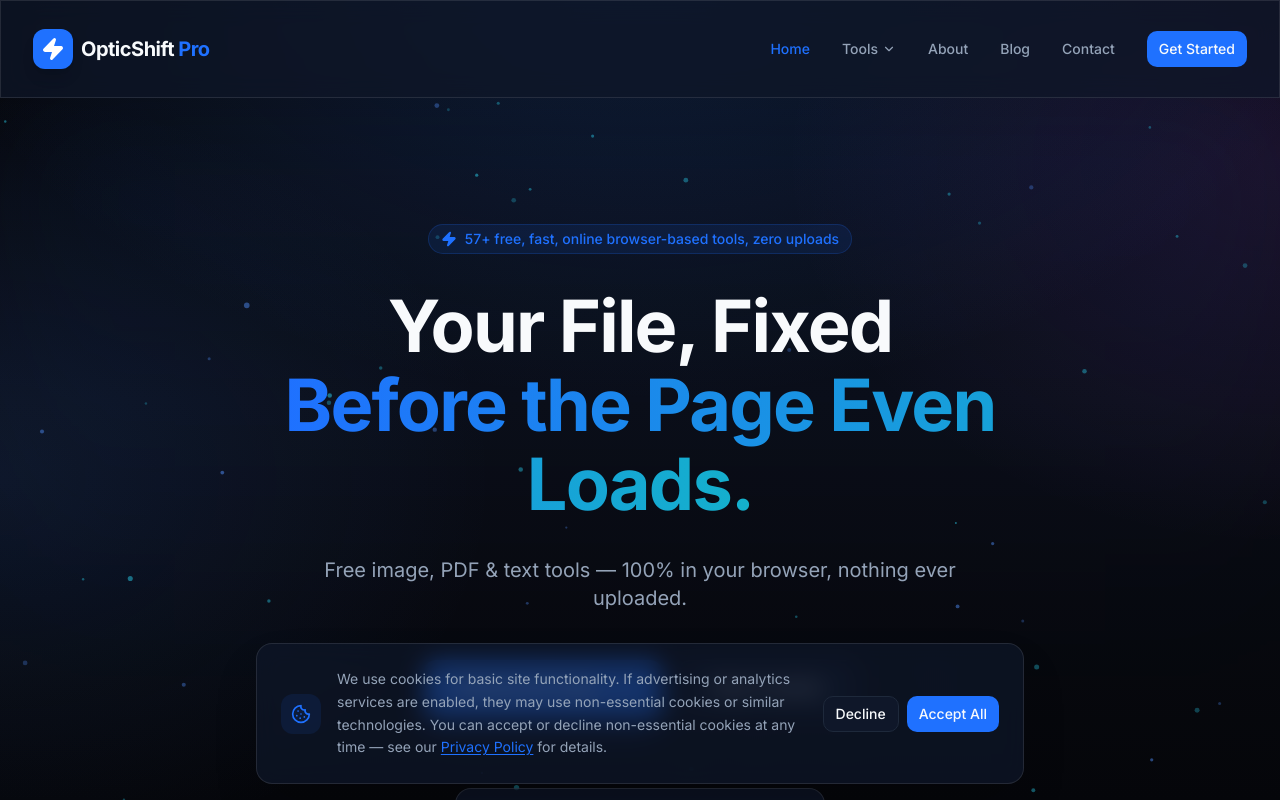
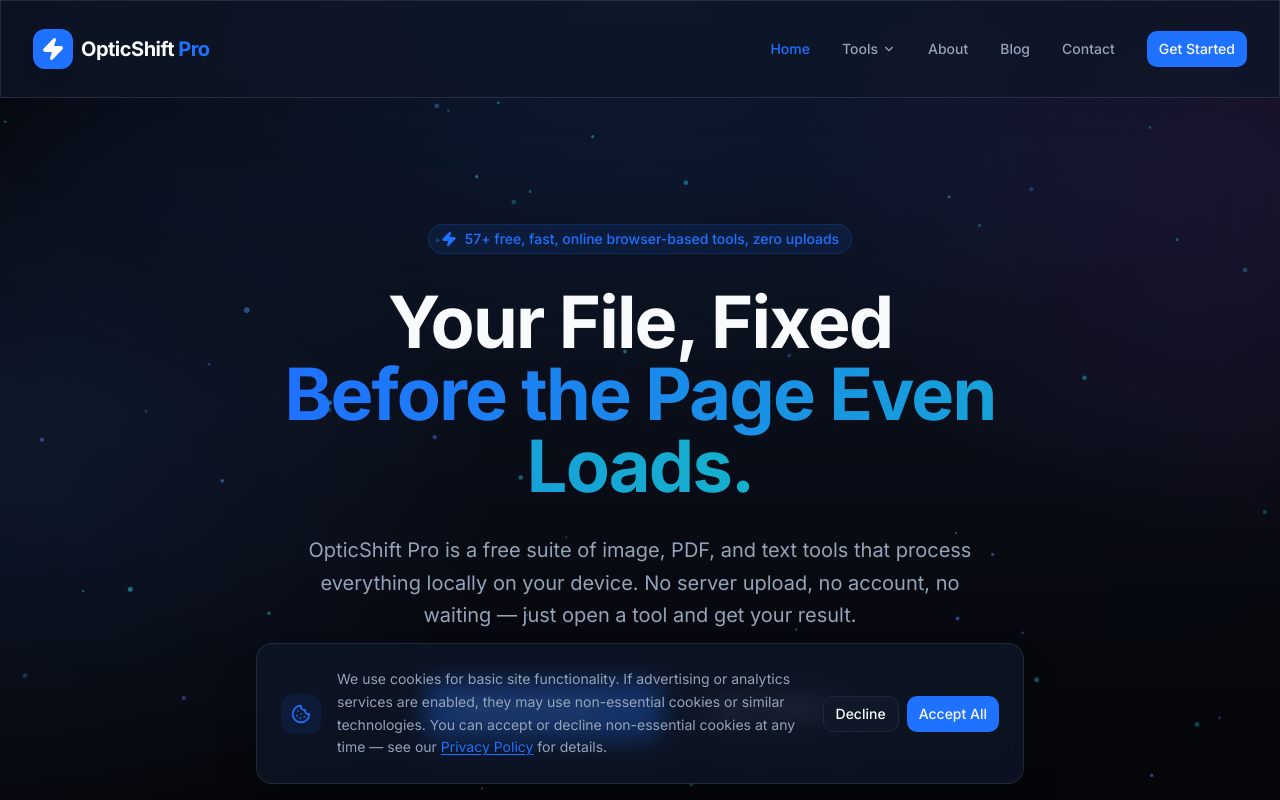
Before and after one commit to surajkumar122024-star/ok01, a Next.js app: page / in a window 1280 px wide. Shown: the top 800 px of the page. Built offline with nearby package versions, Linux system fonts and the light colour scheme.

Commit message:
Refactor hero section layout and text
Updated the hero section styles and text content for improved clarity and user engagement.

```diff
--- a/src/app/page.tsx
+++ b/src/app/page.tsx
@@ -189,7 +189,7 @@ export default function Home() {
   return (
     <div className="flex flex-col min-h-screen">
       {/* Hero Section */}
-      <section className="relative pt-10 md:pt-32 pb-12 md:pb-20 px-4 overflow-hidden">
+      <section className="relative pt-20 md:pt-32 pb-12 md:pb-20 px-4 overflow-hidden">
         <div className="absolute top-0 left-1/2 -translate-x-1/2 w-full h-[600px] bg-gradient-to-b from-primary/10 to-transparent -z-10 blur-3xl opacity-50" />
         <HeroParticlesLoader />
         <div className="max-w-7xl mx-auto text-center space-y-6 md:space-y-8">
@@ -197,14 +197,16 @@ export default function Home() {
             <Zap size={16} fill="currentColor" />
             <span>57+ free, fast, online browser-based tools, zero uploads</span>
           </div>
-          <h1 className="animate-in fade-in slide-in-from-bottom-4 duration-700 delay-150 fill-mode-both text-[28px] sm:text-5xl md:text-7xl font-extrabold tracking-tight text-foreground max-w-4xl mx-auto leading-[1.2] md:leading-[1.1]">
+          <h1 className="animate-in fade-in slide-in-from-bottom-4 duration-700 delay-150 fill-mode-both text-5xl md:text-7xl font-extrabold tracking-tight text-foreground max-w-4xl mx-auto leading-[1.1]">
             Your File, Fixed <br />
             <span className="text-transparent bg-clip-text bg-gradient-to-r from-primary to-secondary">
               Before the Page Even Loads.
             </span>
           </h1>
-          <p className="animate-in fade-in slide-in-from-bottom-4 duration-700 delay-300 fill-mode-both text-base md:text-xl text-muted-foreground max-w-2xl mx-auto leading-relaxed">
-            Free image, PDF &amp; text tools — 100% in your browser, nothing ever uploaded.
+          <p className="animate-in fade-in slide-in-from-bottom-4 duration-700 delay-300 fill-mode-both text-xl text-muted-foreground max-w-2xl mx-auto leading-relaxed">
+            OpticShift Pro is a free suite of image, PDF, and text tools that process everything
+            locally on your device. No server upload, no account, no waiting — just open a tool
+            and get your result.
           </p>
           <div className="animate-in fade-in slide-in-from-bottom-4 duration-700 delay-500 fill-mode-both flex flex-col sm:flex-row items-center justify-center gap-4 pt-4">
             <Button size="lg" className="h-14 px-8 text-lg rounded-xl shadow-xl shadow-primary/25 transition-transform duration-300 hover:scale-105" asChild>
```
